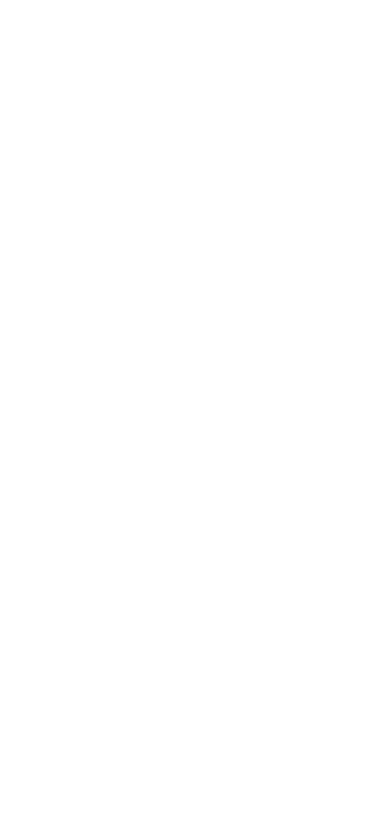
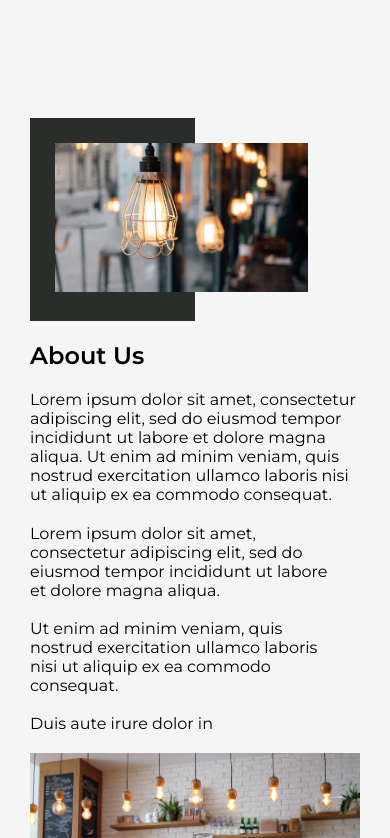
Before and after one commit to PatrycjaKalinowska/warsaw-restaurant, a React (Create React App) app: page / in a window 390 px wide. Shown: the part 846-1684 px from the top of the page. Before the commit the page ends 848 px from the top, so only its background shows below. Built offline with nearby package versions, Linux system fonts and the light colour scheme.

Commit message:
added AboutUs component with basic styling (including RWD styles)

```diff
--- a/src/App.css
+++ b/src/App.css
@@ -3,12 +3,13 @@
 
 :root {
     --primary-color: #292e2b;
-    --secondary-color: #cfcdcd;
+    --secondary-color: #f5f5f5;
     --accent-color: #4ead0e;
     --text-primary-color: #f5f5f5;
     --text-secondary-color: #cfcdcd;
     --text-accent-color: #65e013;
     --text-accent-color-bright: #ffffff;
+    --text-primary-color-dark: #292e2b;
   }
 
   .app__container {
--- a/src/App.js
+++ b/src/App.js
@@ -2,12 +2,14 @@
 import Header from './components/Header/Header';
 import Navbar from './components/Navbar/Navbar';
 import './App.css';
+import AboutUs from './components/AboutUs/AboutUs';
 
 const App = () => {
   return (
     <div className='app__container'>
       <Navbar />
       <Header />
+      <AboutUs />
     </div>
   )
 }
--- /dev/null
+++ b/src/components/AboutUs/AboutUs.css
@@ -0,0 +1,107 @@
+.aboutUs__container {
+    width: 100%;
+    min-height: fit-content;
+    background-color: var(--secondary-color);
+    font-family: 'Montserrat', sans-serif;
+    display: flex;
+    flex-wrap: wrap;
+    justify-content: space-between;
+    align-items: flex-start;
+    padding: 120px 50px 100px 50px;
+
+}
+
+.aboutUs__section-left__container {
+    max-width: 50%;
+    height: fit-content;
+    align-self: flex-start;
+    margin-bottom: 30px;
+}
+
+.image_background {
+    width: 50%;
+    padding: 25px;
+    background-color: var(--primary-color);
+}
+
+.aboutUs__image {
+    width: 220%;
+    height: auto;
+}
+
+.aboutUs__text-header-container {
+    max-width: 50%;
+    align-self: center;
+}
+
+.aboutUs__text-header-container h2 {
+    margin-bottom: 20px;
+}
+
+.aboutUs__text-2-container {
+    max-width: 50%;
+    margin-top: 20px;
+    padding-right: 30px;
+    align-self: center;
+}
+
+
+
+.aboutUs__image-2 {
+    max-width: 50%;
+    margin-top: 20px;
+}
+
+@media screen and (max-width: 680px) {
+
+    .aboutUs__section-left__container {
+        max-width: 100%;
+        margin-bottom: 20px;
+        margin-right: 0;
+    }
+
+    .aboutUs__text-header-container {
+        max-width: 100%;
+    }
+
+}
+
+@media screen and (max-width: 620px) {
+    .aboutUs__text-2-container {
+        max-width: 100%;
+    }
+
+    .aboutUs__image-2 {
+        max-width: 100%;
+    }
+}
+
+@media screen and (max-width: 400px) {
+    .aboutUs__container {
+        padding: 120px 30px 100px 30px;
+    }
+}
+
+@media screen and (max-width: 385px) {
+    .aboutUs__text-header-container h2 {
+        font-size: 20px;
+    }
+
+    .aboutUs__text-1 {
+        font-size: 14px;
+    }
+
+    .aboutUs__text-2 {
+        font-size: 14px;
+    }
+}
+
+@media screen and (max-width: 350px) {
+    .aboutUs__container {
+        padding: 120px 20px 100px 20px;
+    }
+
+    .image_background {
+        padding: 15px;
+    }
+}
--- /dev/null
+++ b/src/components/AboutUs/AboutUs.js
@@ -0,0 +1,31 @@
+import './AboutUs.css';
+import image1 from '../../assets/image1.png';
+import image2 from '../../assets/image2.png';
+
+
+const AboutUs = () => {
+
+    return <div className='aboutUs__container'>
+
+
+        <div className='aboutUs__section-left__container'>
+            <div className='image_background'>
+                <img src={image1} className="aboutUs__image aboutUs__image-1" alt='restaurant_photo'></img>
+            </div>
+
+        </div>
+        <div className='aboutUs__text-header-container'>
+            <h2>About Us</h2>
+            <p className='aboutUs__text aboutUs__text-1'>Lorem ipsum dolor sit amet, consectetur adipiscing elit, sed do eiusmod tempor incididunt ut labore et dolore magna aliqua. Ut enim ad minim veniam, quis nostrud exercitation ullamco laboris nisi ut aliquip ex ea commodo consequat.</p>
+        </div>
+        <div className='aboutUs__text-2-container'>
+            <p className='aboutUs__text aboutUs__text-2'>Lorem ipsum dolor sit amet, consectetur adipiscing elit, sed do eiusmod tempor incididunt ut labore et dolore magna aliqua. <br /><br /> Ut enim ad minim veniam, quis nostrud exercitation ullamco laboris nisi ut aliquip ex ea commodo consequat.<br /><br /> Duis aute irure dolor in </p>
+        </div>
+        <img src={image2} className="image aboutUs__image image aboutUs__image-2" alt='restaurant_photo'></img>
+
+
+
+    </div>
+}
+
+export default AboutUs;
```
Also changed, not shown: src/assets/image1.png (added), src/assets/image2.png (added).
